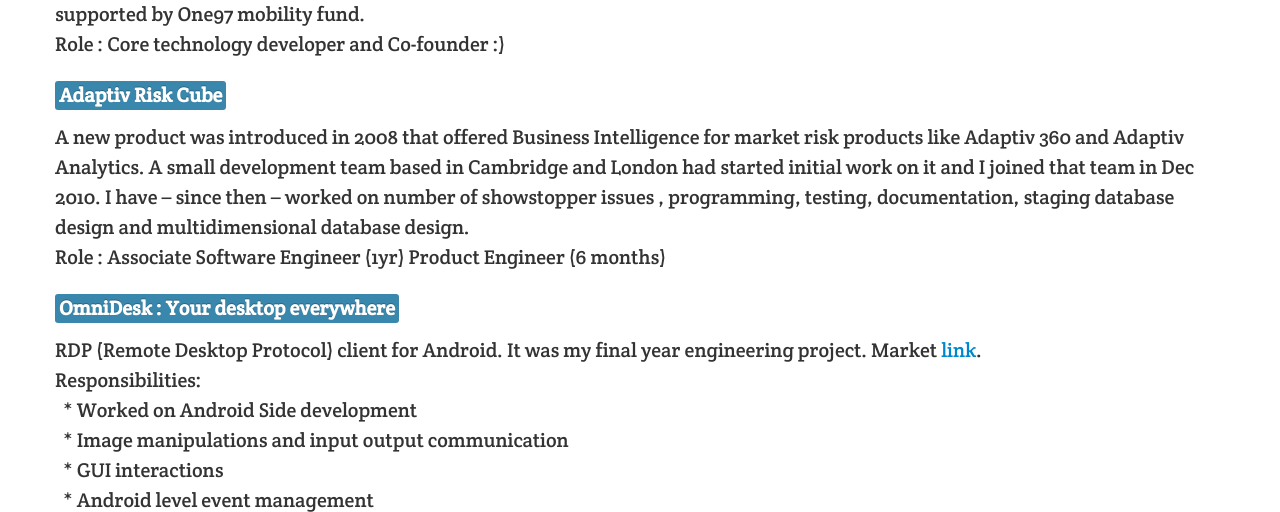
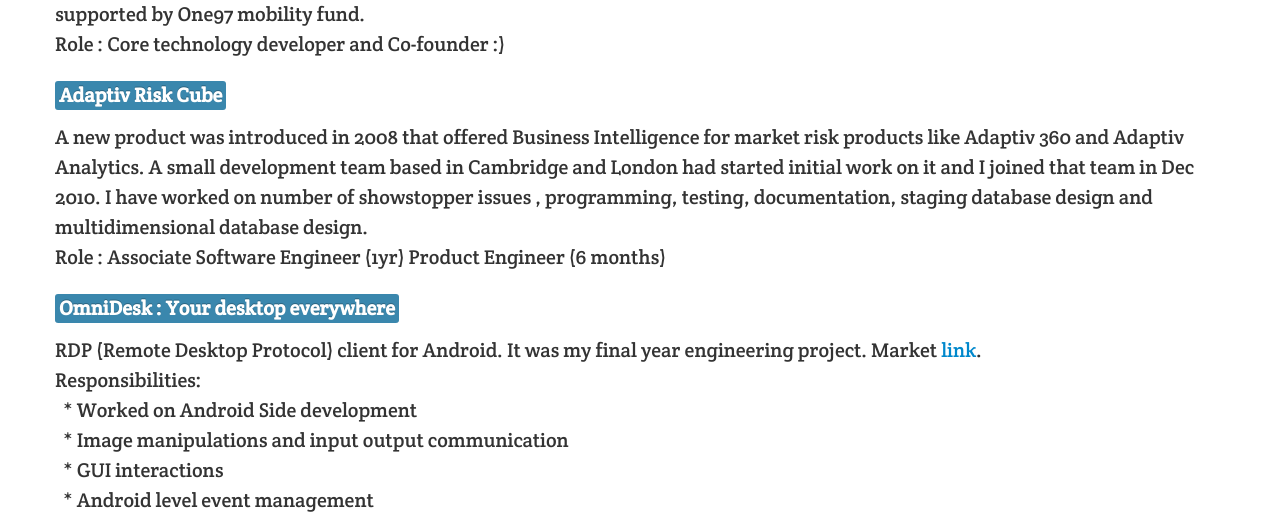
Before and after one commit to akshaydeo/akshaydeodotme, a Django app: template templates/dashboard/projects.html in a window 1280 px wide. Shown: the part 187-699 px from the top of the page. Run offline with Django 3.2, Linux system fonts and the light colour scheme; the template is opened without the code that fills it, so the values that code supplies are empty; parts of the project's set-up code (start-up, migrations or seed data) failed here and were passed over; some libraries are stand-ins or nearby versions.

Commit message:
minor mistake correction in projects

```diff
--- a/templates/dashboard/projects.html
+++ b/templates/dashboard/projects.html
@@ -13,7 +13,7 @@
 			Adaptiv Risk Cube
 		</span></br></br>
 		<p style="font-family: 'Crete Round', serif; font-size:20px; font-weight:400px; line-height:150%">
-			A new product was introduced in 2008 that offered Business Intelligence for market risk products like Adaptiv 360 and Adaptiv Analytics. A small development team based in Cambridge and London had started initial work on it and I joined that team in Dec 2010. I have – since then – worked on number of showstopper issues , programming, testing, documentation, staging database design and multidimensional database design.
+			A new product was introduced in 2008 that offered Business Intelligence for market risk products like Adaptiv 360 and Adaptiv Analytics. A small development team based in Cambridge and London had started initial work on it and I joined that team in Dec 2010. I have worked on number of showstopper issues , programming, testing, documentation, staging database design and multidimensional database design.
 			</br>
 			Role : Associate Software Engineer (1yr) Product Engineer (6 months)
 		</p></br>
```
